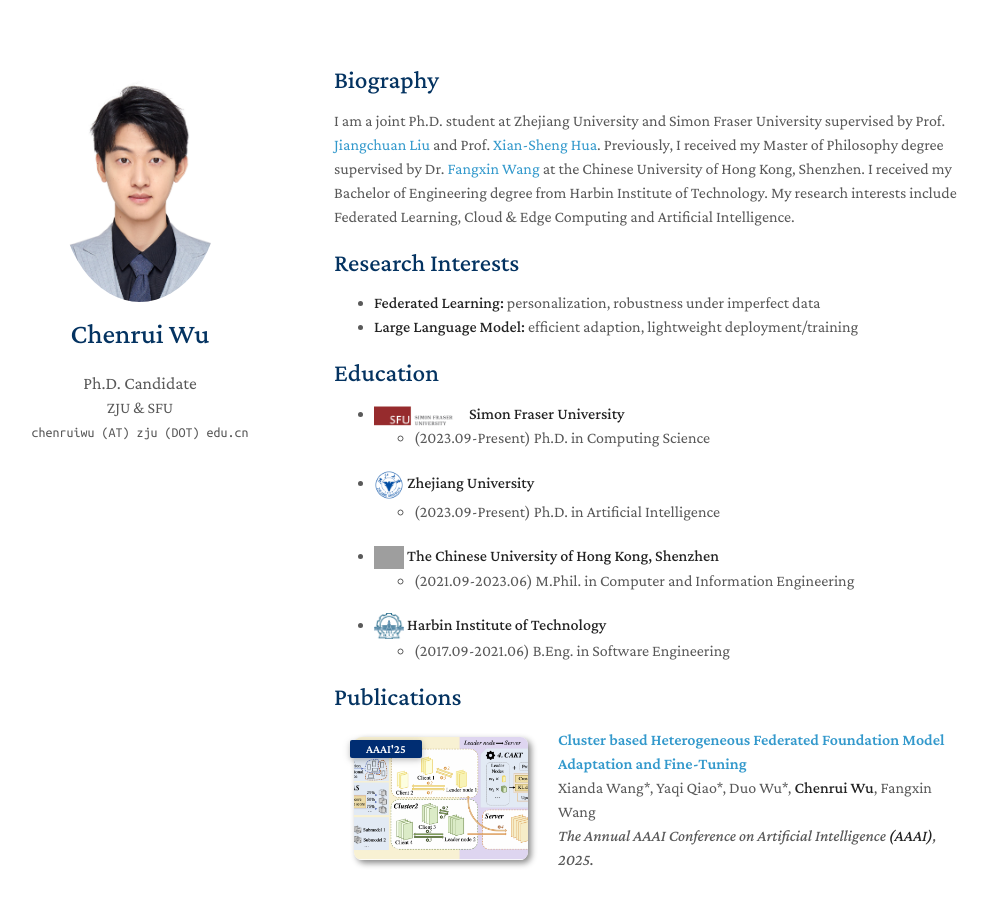
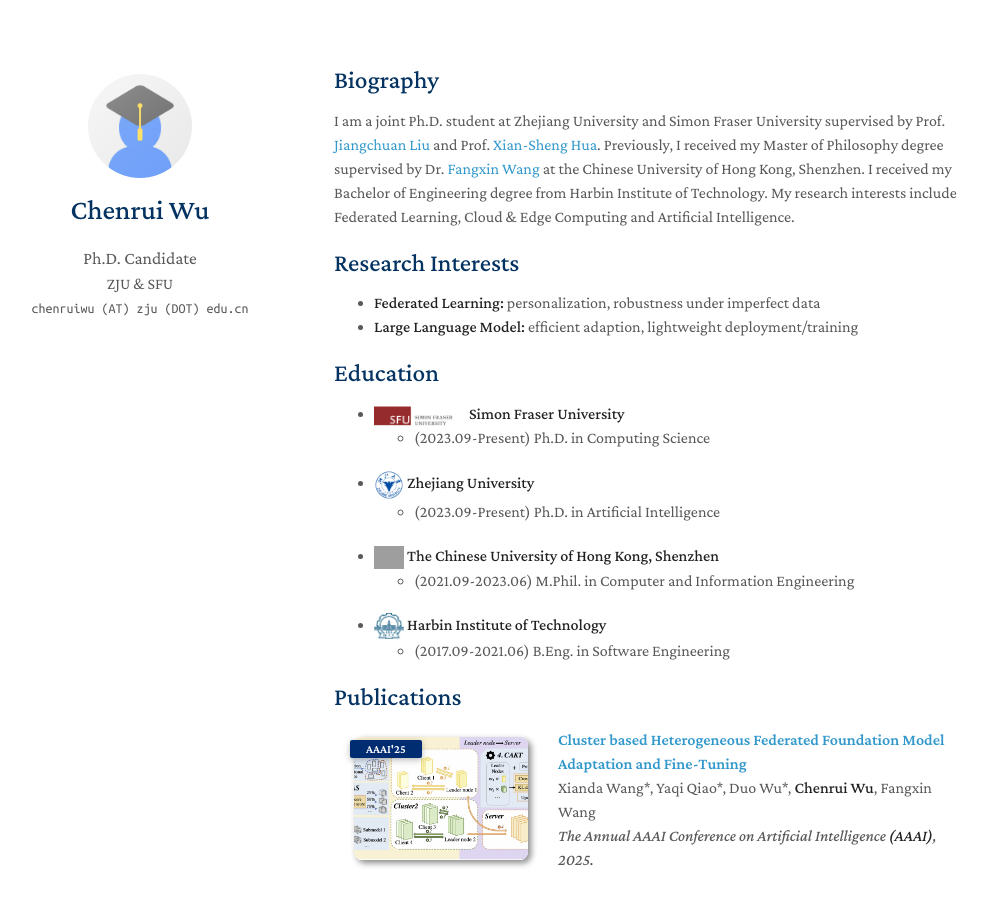
Before and after one commit to wuchenrui/wuchenrui.github.io, a Jekyll site: the page built from index.md, in a window 1280 px wide and 900 px high. Shown: the whole window, without its empty margins (136-1123 px from the left). Built offline with Jekyll 4.4.1, drawn with Linux system fonts in a browser that asks for light colours; a style sheet for code colours, icons or effects is not loaded; our own code applies the rules of GitHub Pages for plain Markdown files; grey boxes are pictures that could not be loaded.

Commit message:
Update _config.yml

```diff
--- a/_config.yml
+++ b/_config.yml
@@ -23,7 +23,7 @@ cv_link: assets/files/curriculum_vitae.pdf
 # respectively.
 # The favicon is generated from https://favicon.io/favicon-generator/, with
 # circle background, prompt font with 400 italic, and 80 font size.
-avatar: ./assets/img/chenrui.jpg
+avatar: ./assets/img/avatar.png
 favicon: ./assets/img/n_bw.png
 favicon_dark: ./assets/img/n_bw.png
 
```
